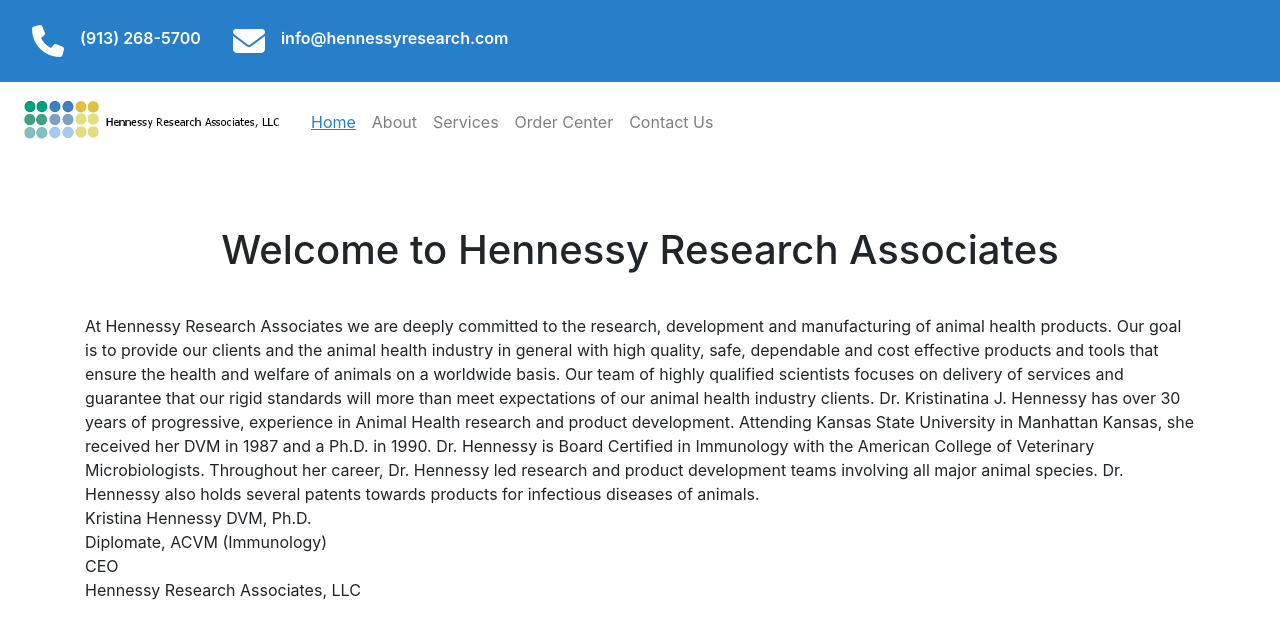
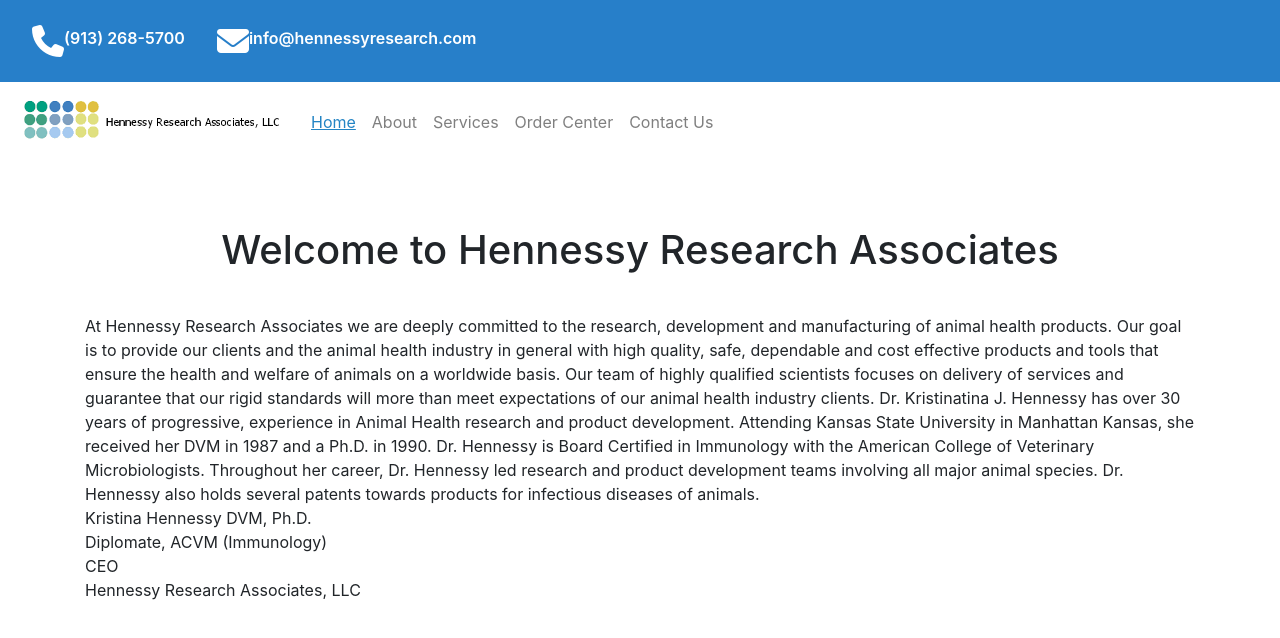
Before and after one commit to jkolze/Hennessy-Research-Associates, a plain HTML site: page index.html in a window 1280 px wide. Drawn offline with nearby package versions, Linux system fonts and the light colour scheme.

Commit message:
Add files via upload

```diff
--- a/css/styles.css
+++ b/css/styles.css
@@ -38,7 +38,6 @@ color: #212429;
 p#white{
     vertical-align: middle;
     display:inline-flex;
-    margin-left: 1em;
     font-weight:600;
     color:#fff;
     padding-top: 10px;
```
